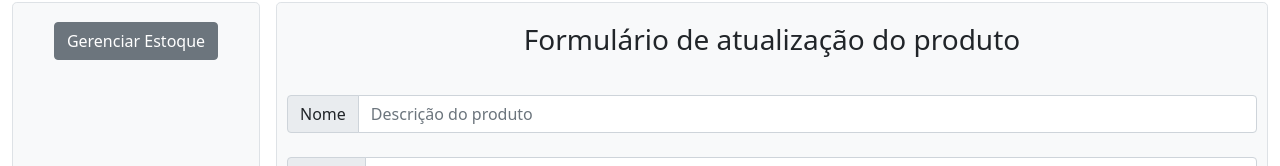
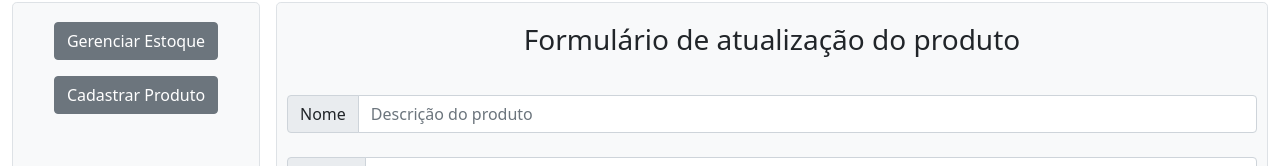
Before and after one commit to geraldodf/supermercado-frontend, an Angular app: page /editar-produto/1 in a window 1280 px wide. Shown: the part 347-513 px from the top of the page. Built offline with nearby package versions, Linux system fonts and the light colour scheme; no server answers.

Commit message:
Criando botão para adicionar produto.

```diff
--- a/src/app/app.component.html
+++ b/src/app/app.component.html
@@ -11,6 +11,9 @@
         <div class="text-center">
           <button type="submit" class="btn btn-secondary" routerLink="/produtos">Gerenciar Estoque</button>
         </div>
+        <div class="text-center">
+          <button type="submit" class="btn btn-secondary" routerLink="/cadastrar-produto">Cadastrar Produto</button>
+        </div>
       </form>
     </div>
     <div class="bg-light border rounded-3">
```
